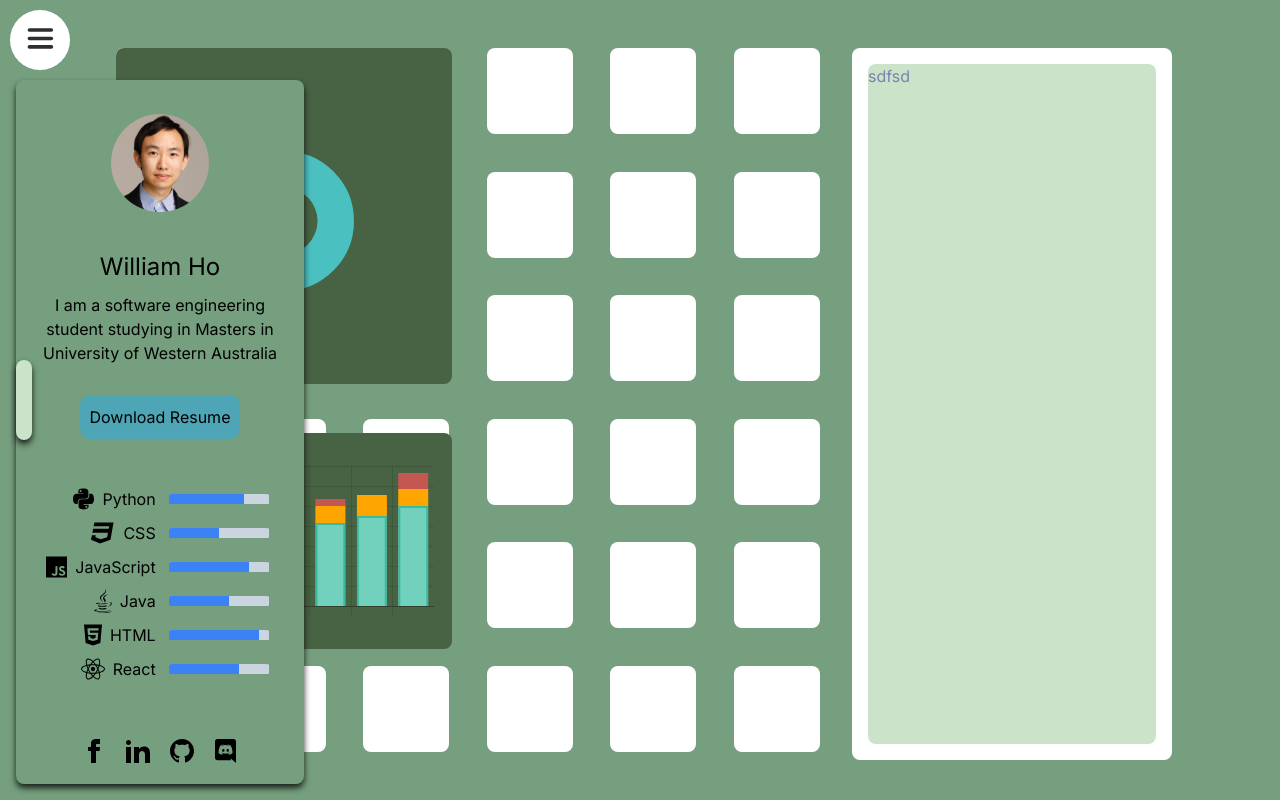
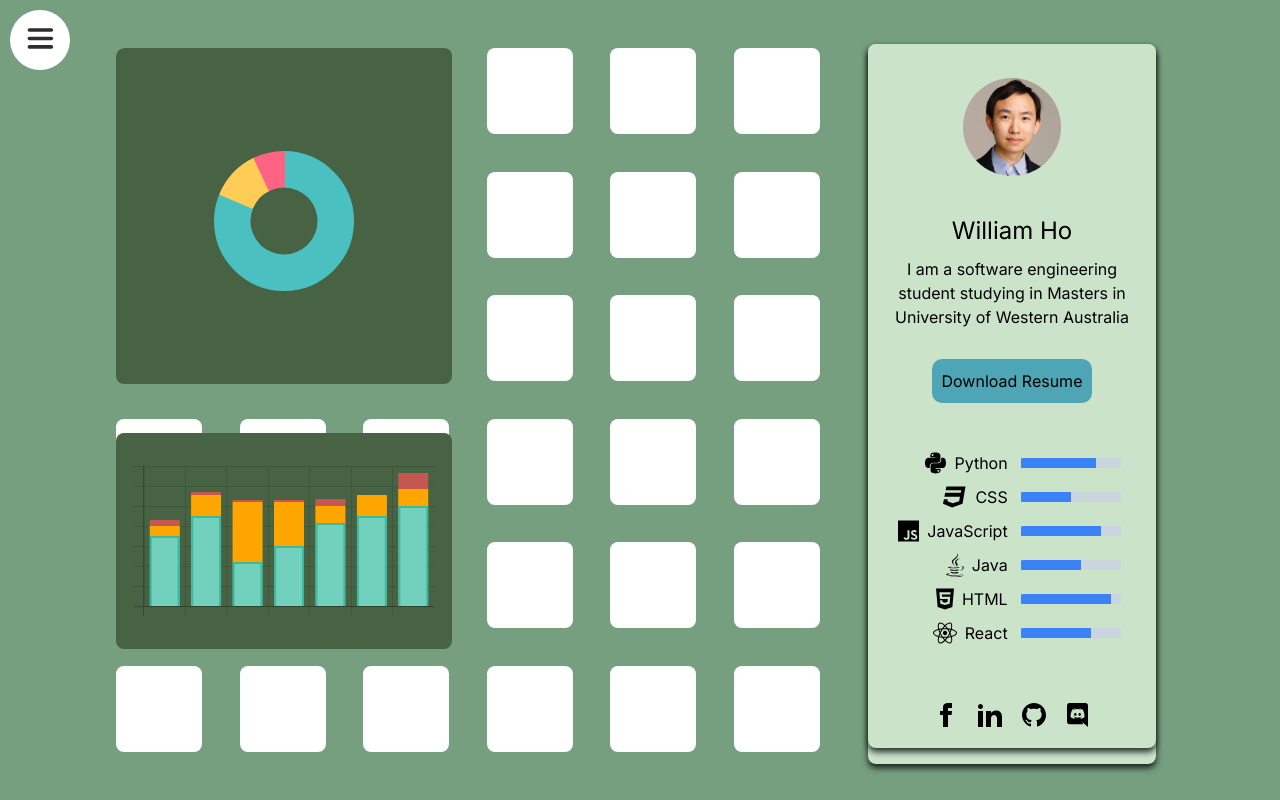
Before and after one commit to Will-H007/Fish-Pond, a Next.js app in the folder portfolio/: page /aboutme in a window 1280 px wide. Built offline with nearby package versions, Linux system fonts and the light colour scheme.

Commit message:
fixed card?

```diff
--- a/portfolio/app/aboutme/page.tsx
+++ b/portfolio/app/aboutme/page.tsx
@@ -15,7 +15,7 @@ const ExperiencePage: React.FC = () => {
     height: '100vh', backgroundColor: '#759f7e'}}>
 
         <div style={{ width: '100%', height: '100%', display: 'flex', justifyContent: 'start', alignItems: 'center', zIndex:-1}}>
-
+{/*
           <button
             onClick={handleToggleCard}
             style={{
@@ -30,14 +30,14 @@ const ExperiencePage: React.FC = () => {
               boxShadow: '0 4px 6px rgba(0, 0, 0, 0.8)',
               borderRadius:"1em"
             }}
-          ></button>
+          ></button> */}
 
 
 
-            <div style={{ position: 'fixed', zIndex: isCardOpen?2:3, marginTop: '23em', marginLeft:"1em" , height:'100%'}}>
+            {/* <div style={{ position: 'fixed', zIndex: isCardOpen?2:3, marginTop: '23em', marginLeft:"1em" , height:'100%'}}>
 
               <Card onMenuButtonClick={handleToggleCard} isMenuOpen={isCardOpen} />
-            </div>
+            </div> */}
 
 
           <div
@@ -62,9 +62,15 @@ const ExperiencePage: React.FC = () => {
 
             <Gameboard/>
 
-            <div style={{backgroundColor:"white", height: '89vmin',
+            <div style={{backgroundColor:"transparent", height: '94vmin',
              width:"25vw", marginLeft:"3vmin", padding:"2vmin", borderRadius:"1vmin", marginTop:'1vmin'}}>
-                  <div style={{backgroundColor:"#cae3c9", height:"100%", borderRadius:"1vmin"}}>sdfsd</div>
+                  <div style={{backgroundColor:"#cae3c9", height:"100%", width:"100%",borderRadius:"1vmin",display:"flex", justifyContent:"center",
+             alignItems:"center",  boxShadow: '0 4px 6px rgba(0, 0, 0, 0.8)',}}>
+          <div style={{marginTop:"55vmin"}}>
+          <Card onMenuButtonClick={handleToggleCard} isMenuOpen={isCardOpen} />
+          </div>
+
+             </div>
               </div>
 
 
--- a/portfolio/component/main/card.tsx
+++ b/portfolio/component/main/card.tsx
@@ -56,7 +56,7 @@ const Card: React.FC<CardProps> = ({ onMenuButtonClick, isMenuOpen }) => {
       overflow: 'hidden',
       gap: '20px',
       // backdropFilter: 'blur(5px)',
-      backgroundColor: '#759f7e',
+      backgroundColor: '#cae3c9',
       boxShadow: '0 4px 6px rgba(0, 0, 0, 0.8)',
 
       marginTop:"15.5em",
```
